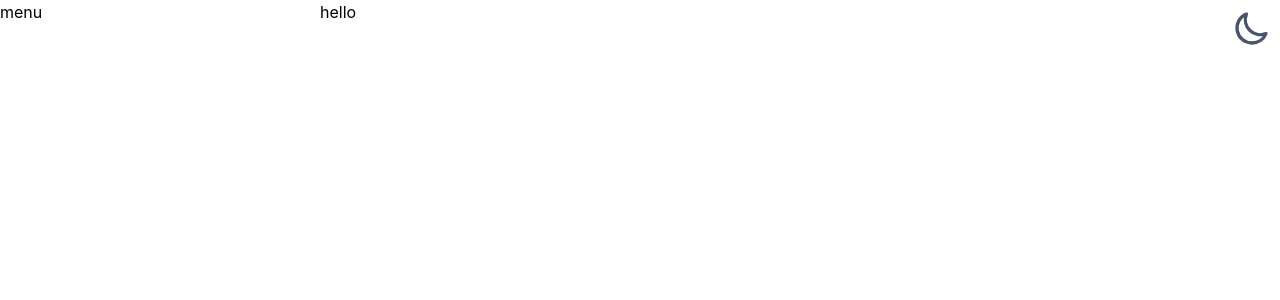
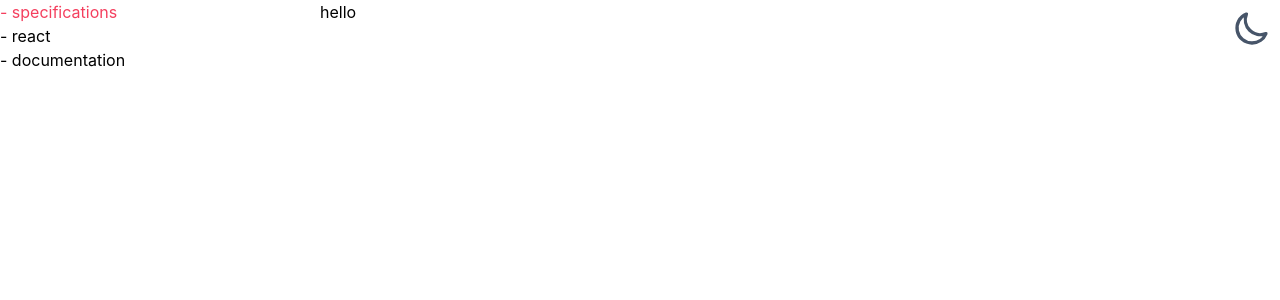
Before and after one commit to yanislav-igonin/mustread, a Next.js app: page / in a window 1280 px wide. Shown: the top 300 px of the page. Built offline with nearby package versions, Linux system fonts and the light colour scheme.

Commit message:
add menu to layout

```diff
--- a/components/Layout.tsx
+++ b/components/Layout.tsx
@@ -1,4 +1,6 @@
+import { tags } from 'mustreads';
 import { DarkModeButton } from './DarkModeButton';
+import { Menu } from './Menu';
 
 export const Layout = ({ children }: { children: React.ReactNode }) => <div>
   <div className="absolute top-0 right-0 p-2">
@@ -7,7 +9,7 @@ export const Layout = ({ children }: { children: React.ReactNode }) => <div>
 
   <div className='w-screen h-screen dark:bg-slate-500 grid grid-cols-4'>
     <div>
-      menu
+      <Menu tags={tags} />
     </div>
     <div className='col-span-3'>
       <main>
```
